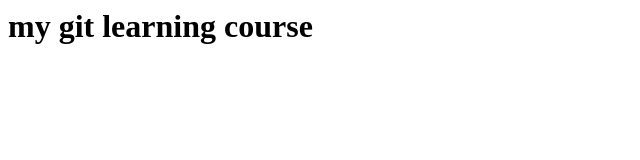
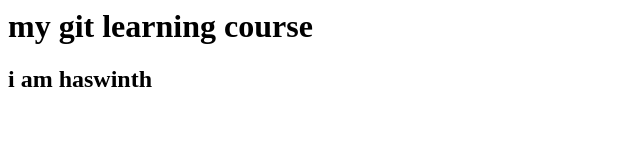
Before and after one commit to haswinth827/git, a plain HTML site: page index.html in a window 1280 px wide. Shown: the whole page, without its empty margins (0-640 px from the left). Drawn offline with Linux system fonts and the light colour scheme.

Commit message:
new changes2

```diff
--- a/index.html
+++ b/index.html
@@ -6,5 +6,6 @@
 </head>
 <body>
     <h1>my git learning course</h1>
+    <h2>i am haswinth</h2>
 </body>
 </html>
```
